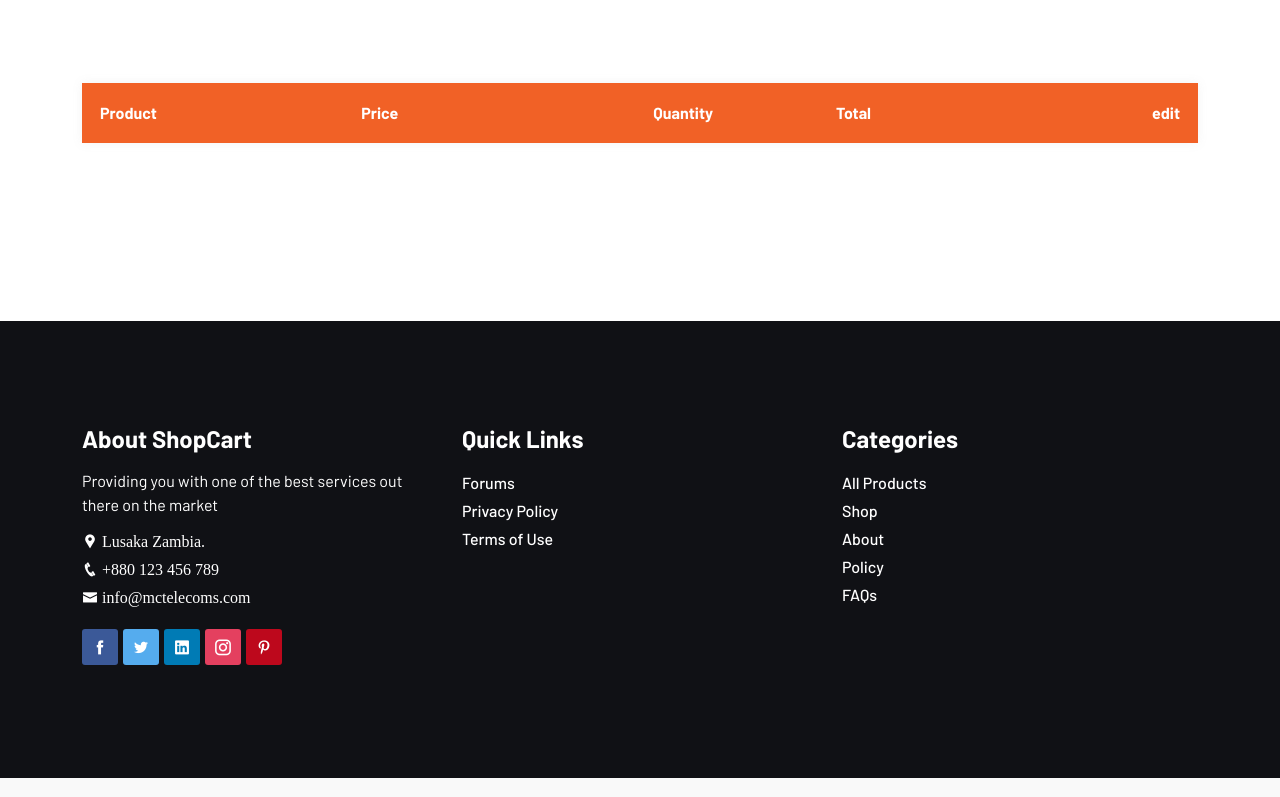
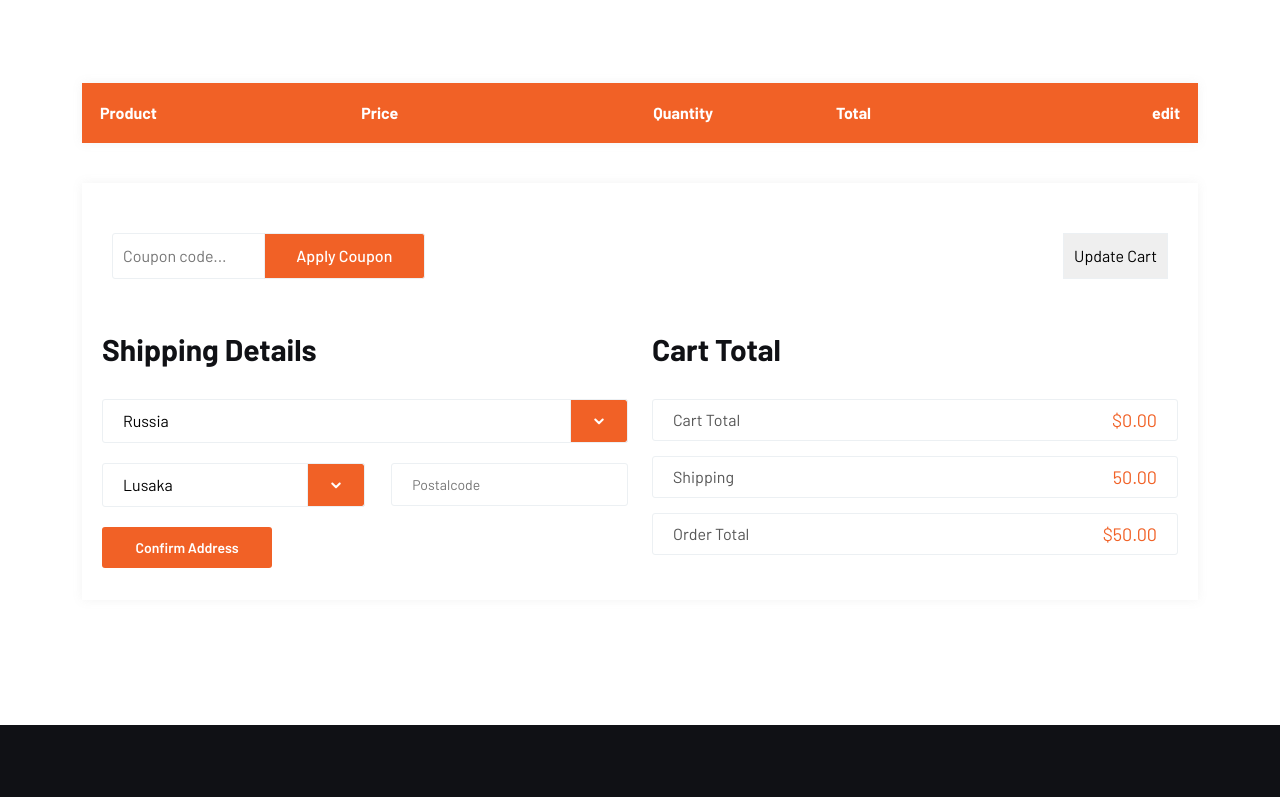
Before and after one commit to Petermwansa/mct, a React (Create React App) app: page /cart-page in a window 1280 px wide. Shown: the part 479-1276 px from the top of the page. Built offline with nearby package versions, Linux system fonts and the light colour scheme.

Commit message:
Finish designing the cart page

```diff
--- a/src/components/Shop/CartPage.jsx
+++ b/src/components/Shop/CartPage.jsx
@@ -59,7 +59,9 @@ const CartPage = () => {
         return total + calculateTotalPrice(item);
     }, 0)
 
-    const orderTotal = cartTotal;
+    const shippingFee = 50;
+
+    const orderTotal = cartTotal + shippingFee;
 
 
 
@@ -114,6 +116,71 @@ const CartPage = () => {
                         </tbody>
                     </table>
                 </div>
+
+                {/* for the bottom of the cart  */}
+                <div className='cart-bottom'>
+                    {/* the checkout box  */}
+                    <div className='cart-checkout-box'>
+                        <form className='coupon'>
+                            <input className='cart-page-input-text' type='text' name='coupon' placeholder='Coupon code...' />
+                            <input type='submit' value={"Apply Coupon"} />
+                        </form>
+
+                        <form>
+                            <input type='submit' value='Update Cart' />
+                        </form>
+                    </div>
+
+                    {/* shipping box  */}
+                    <div className='shiping-box'>
+                        <div className='row'>
+                            <div className='col-md-6 col-12'>
+                                <div className='calculate-shiping'>
+                                    <h3>Shipping Details</h3>
+                                    <div className='outline-select'>
+                                        <select>
+                                            <option value='russia'>Russia</option>
+                                            <option value='zambia'>Zambia</option>
+                                            <option value='uk'>United Kingdom</option>
+                                            <option value='zimbabwe'>Zimbabwe</option>
+                                        </select>
+                                        <span className='select-icon'><i className='icofont-rounded-down'></i></span>
+                                    </div>
+
+                                    <div className='outline-select shipping-select'>
+                                        <select>
+                                            <option value='lsk'>Lusaka</option>
+                                            <option value='msk'>Moscow</option>
+                                            <option value='spb'>Saint Petersburg</option>
+                                        </select>
+                                        <span className='select-icon'><i className='icofont-rounded-down'></i></span>
+                                    </div>
+                                    <input type='text' name='postalcode' id='postalcode' placeholder='Postalcode' className='cart-page-input-text' />
+                                    <button type='submit'>Confirm Address</button>
+                                </div>
+                            </div>
+                            <div className='col-md-6 col-12'>
+                                <div className='cart-overview'>
+                                    <h3>Cart Total</h3>
+                                    <ul className='lab-ul'>
+                                        <li>
+                                            <span>Cart Total</span>
+                                            <p className='pull-right'>${cartTotal.toFixed(2)}</p>
+                                        </li>
+                                        <li>
+                                            <span>Shipping</span>
+                                            <p className='pull-right'>{shippingFee.toFixed(2)}</p>
+                                        </li>
+                                        <li>
+                                            <span>Order Total</span>
+                                            <p className='pull-right'>${orderTotal.toFixed(2)}</p>
+                                        </li>
+                                    </ul>
+                                </div>
+                            </div>
+                        </div>
+                    </div>
+                </div>
             </div>
         </div>
       </div>
```
